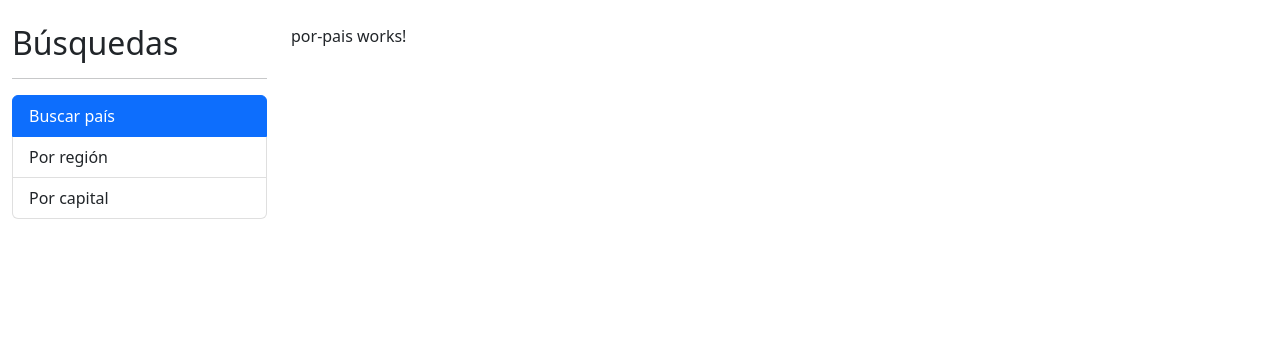
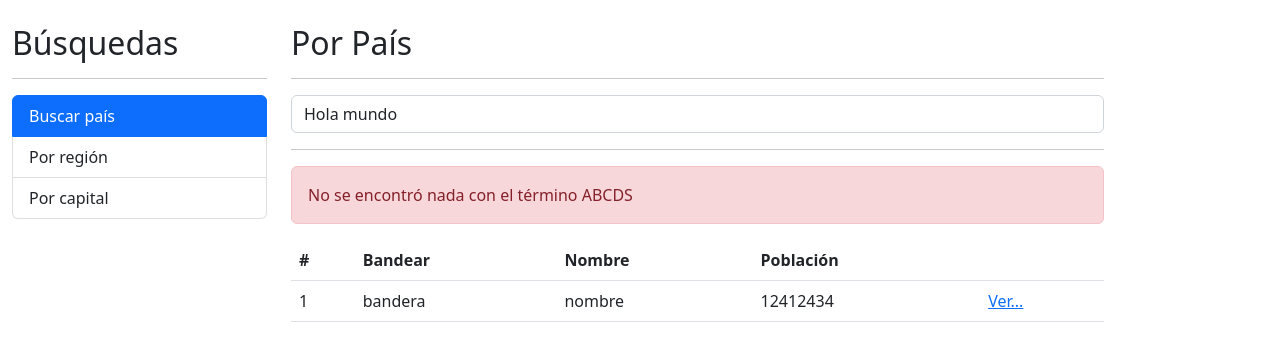
Before and after one commit to ajgalisteo83/paises-angular-app, an Angular app: page / in a window 1280 px wide. Shown: the top 348 px of the page. Built offline with nearby package versions, Linux system fonts and the light colour scheme.

Commit message:
Basic county search

```diff
--- a/src/app/pais/pages/por-pais/por-pais.component.html
+++ b/src/app/pais/pages/por-pais/por-pais.component.html
@@ -1 +1,41 @@
-<p>por-pais works!</p>
+<h2>Por País</h2>
+<hr>
+
+<div class="row">
+    <div class="col">
+        <form (ngSubmit)="buscar()" autocomplete="off">
+            <input type="text" name="termino" placeholder="Buscar país..." class="form-control" [(ngModel)]="termino">
+        </form>
+    </div>
+</div>
+
+<hr>
+
+<div class="alert alert-danger">
+    No se encontró nada con el término ABCDS
+</div>
+
+<div class="row">
+    <div class="c">
+        <table class="table table-hover">
+            <thead>
+                <tr>
+                    <th>#</th>
+                    <th>Bandear</th>
+                    <th>Nombre</th>
+                    <th>Población</th>
+                    <th></th>
+                </tr>
+            </thead>
+            <tbody>
+                <tr>
+                    <td>1</td>
+                    <td>bandera</td>
+                    <td>nombre</td>
+                    <td>12412434</td>
+                    <td><a href="/pais/esp">Ver...</a></td>
+                </tr>
+            </tbody>
+        </table>
+    </div>
+</div>
--- a/src/app/pais/pages/por-pais/por-pais.component.ts
+++ b/src/app/pais/pages/por-pais/por-pais.component.ts
@@ -7,9 +7,15 @@ import { Component, OnInit } from '@angular/core';
 })
 export class PorPaisComponent implements OnInit {
 
+  termino: string = 'Hola mundo';
+
   constructor() { }
 
   ngOnInit(): void {
   }
 
+  buscar() {
+    console.log('Hola');
+  }
+
 }
--- a/src/app/pais/pais.module.ts
+++ b/src/app/pais/pais.module.ts
@@ -4,6 +4,7 @@ import { PorCapitalComponent } from './pages/por-capital/por-capital.component';
 import { PorPaisComponent } from './pages/por-pais/por-pais.component';
 import { PorRegionComponent } from './pages/por-region/por-region.component';
 import { VerPaisComponent } from './pages/ver-pais/ver-pais.component';
+import { FormsModule } from '@angular/forms';
 
 
 
@@ -21,7 +22,8 @@ import { VerPaisComponent } from './pages/ver-pais/ver-pais.component';
     VerPaisComponent
   ],
   imports: [
-    CommonModule
+    CommonModule,
+    FormsModule
   ]
 })
 export class PaisModule { }
```
